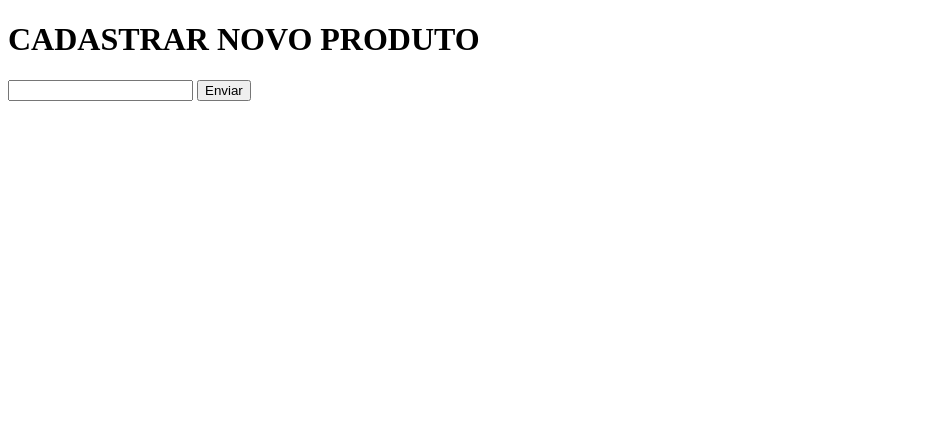
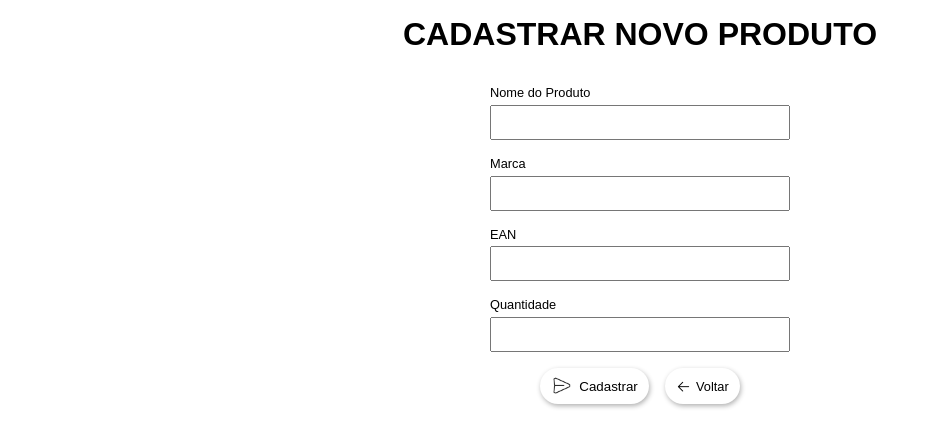
Before and after one commit to luccas-dev/manageInventory, a website: page pages/register.html in a window 1280 px wide. Shown: the whole page, without its empty margins (0-931 px from the left). Drawn offline with Linux system fonts and the light colour scheme.

Commit message:
Estilização da pagina de cadastro de novos produtos

```diff
--- a/pages/register.html
+++ b/pages/register.html
@@ -4,13 +4,45 @@
     <meta charset="UTF-8">
     <meta name="viewport" content="width=device-width, initial-scale=1.0">
     <title>CADASTRAR PRODUTOS</title>
+
+    <link rel="stylesheet" href="../css/register.css">
 </head>
 <body>
-    <h1>CADASTRAR NOVO PRODUTO</h1>
+    <main>
+        <h1>CADASTRAR NOVO PRODUTO</h1>
 
-    <form action="/products" method="POST">
-        <input type="text" id="productName" name="productName">
-        <button type="submit">Enviar</button>
-    </form>
+        <form action="/products" method="POST">
+            <label for="productName">
+                Nome do Produto
+                <input type="text" id="productName" name="productName">
+            </label>
+
+            <label for="markProduct">
+                Marca
+                <input type="text" id="markProduct" name="markProduct">
+            </label>
+
+            <label for="eanProduct">
+                EAN
+                <input type="text" id="eanProduct" name="eanProduct">
+            </label>
+
+            <label for="quantityStock">
+                Quantidade
+                <input type="text" id="quantityStock" name="quantityStock">
+            </label>
+
+            <section class="buttons">
+                <button type="submit">
+                    <img src="../assets/images/send_icon.png" alt="Icone de enviar">
+                    Cadastrar
+                </button>
+                <a href="/" class="button" id="btnBack">
+                    <img src="../assets/images/back_icon.png" alt="Icone de seta">
+                    Voltar
+                </a>
+            </section>
+        </form>
+    </main>
 </body>
 </html>
--- /dev/null
+++ b/public/css/global.css
@@ -0,0 +1,42 @@
+* {
+    margin: 0;
+    padding: 0;
+    box-sizing: border-box;
+}
+
+body {
+    height: 100vh;
+    padding: 1rem;
+    font-family: "SN Pro", sans-serif;
+}
+
+h1 {
+    text-align: center;
+}
+
+.button {
+    display: flex;
+    align-items: center;
+    gap: .3rem;
+
+    text-decoration: none;
+    color: #000;
+
+    padding: .5rem .7rem;
+    border: none;
+    border-radius: 6rem;
+    box-shadow: 1px 2px 5px #0000004f;
+    cursor: pointer;
+
+    font-size: .8rem;
+    font-weight: 300;
+    transition: background .3s ease-in-out;
+
+    & img {
+        width: 15px;
+    }
+
+    &:hover {
+        outline: 1px solid #00000079;
+    }
+}
--- a/public/css/style.css
+++ b/public/css/index.css
@@ -1,18 +1,4 @@
-* {
-    margin: 0;
-    padding: 0;
-    box-sizing: border-box;
-}
-
-body {
-    height: 100vh;
-    padding: 1rem;
-    font-family: "SN Pro", sans-serif;
-}
-
-h1 {
-    text-align: center;
-}
+@import url(./global.css);
 
 header {
     display: flex;
@@ -36,29 +22,7 @@ header {
         }
     }
 
-    & button {
-        display: flex;
-        align-items: center;
-        gap: .3rem;
-
-        padding: .5rem .7rem;
-        border: none;
-        border-radius: 6rem;
-        box-shadow: 1px 2px 5px #0000004f;
-        cursor: pointer;
-
-        font-size: .8rem;
-        font-weight: 300;
-        transition: background .3s ease-in-out;
-
-        & img {
-            width: 15px;
-        }
-
-        &:hover {
-            outline: 1px solid #00000079;
-        }
-
+    & .button {
         &#btnNewProduct:hover {
             background: #8cdd8c;
         }
--- /dev/null
+++ b/public/css/register.css
@@ -0,0 +1,58 @@
+@import url(./global.css);
+
+form{
+    display: flex;
+    flex-direction: column;
+    align-items: center;
+    gap: 1rem;
+    padding: 2rem 0;
+
+    & label {
+        max-width: 300px;
+        width: 100%;
+        display: flex;
+        flex-direction: column;
+        font-size: .8rem;
+        gap: .3rem;
+
+        & input {
+            padding: .5rem;
+        }
+    }
+
+    & .buttons {
+        display: flex;
+        justify-content: center;
+        gap: 1rem;
+
+        & button {
+            display: flex;
+            align-items: center;
+            gap: .5rem;
+            padding: .5rem .7rem;
+            border: none;
+            border-radius: 6rem;
+            box-shadow: 1px 2px 5px #0000004f;
+            cursor: pointer;
+            background: transparent;
+            transition: background .3s ease-in-out;
+
+            &:hover {
+                background: #68d468;
+                outline: 1px solid #2b5a2b;
+            }
+
+            & img {
+                width: 20px;
+            }
+        }
+
+        & #btnBack {
+            transition: background .3s ease-in-out;
+
+            &:hover {
+                background: #e2dadae5;
+            }
+        }
+    }
+}
```
Also changed, not shown: index.html (+5 -5 lines), public/assets/images/back_icon.png (added), public/assets/images/send_icon.png (added).
